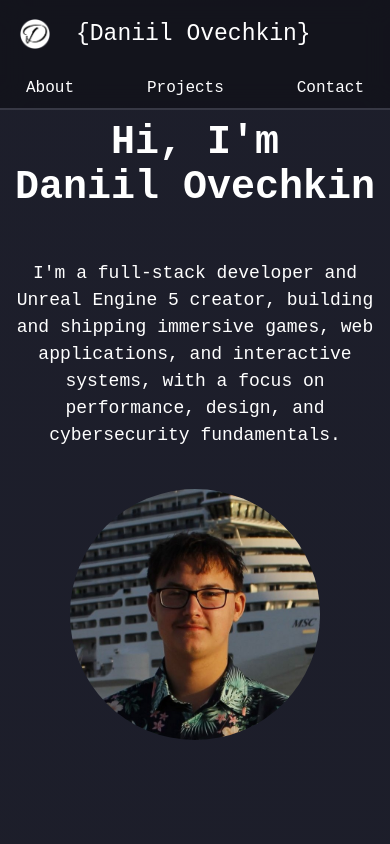
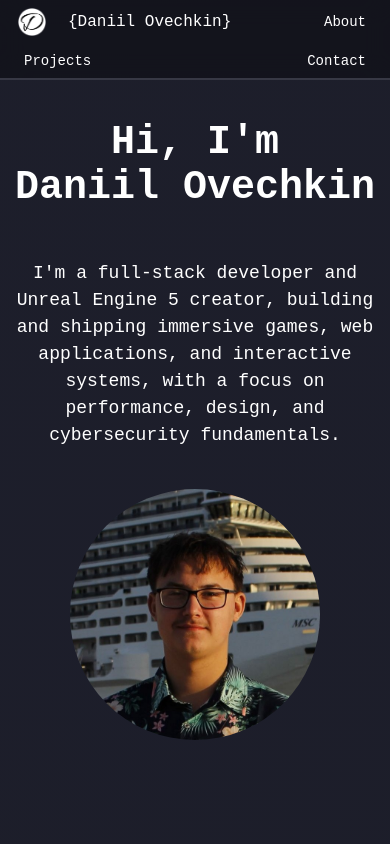
Before and after one commit to AlteredZero/daniilcodes.dev, a React (Vite) app: page / in a window 390 px wide. Shown: the top 844 px of the page. Built offline with nearby package versions, Linux system fonts and the light colour scheme; a web font is replaced by a local one.

Commit message:
updated mobile view and fixed other small issues

```diff
--- a/src/index.css
+++ b/src/index.css
@@ -75,6 +75,7 @@ p, h1, h2, li {
   left: 0;
   width: 100%;
   z-index: 30;
+  overflow-x: hidden;
 }
 .HeaderLogo {
   max-width: 40px;
@@ -84,6 +85,7 @@ p, h1, h2, li {
   margin-left: 30px;
   cursor: pointer;
   transition: filter 0.15s ease;
+  flex-shrink: 0;
 }
 .HeaderLogo:hover {
   filter: brightness(0.7);
@@ -103,6 +105,10 @@ p, h1, h2, li {
   margin: 20px;
   margin-left: 10px;
   margin-right: auto;
+  min-width: 0;
+  overflow: hidden;
+  text-overflow: ellipsis;
+  white-space: nowrap;
 }
 .HeaderButtonName:hover {
   color: rgb(149, 149, 149);
@@ -121,6 +127,7 @@ p, h1, h2, li {
   transition: color 0.15s ease-in-out;
   margin: 10px;
   width: auto;
+  flex-shrink: 0;
 }
 .HeaderButton:hover,
 .HeaderButtonHome:hover {
@@ -493,13 +500,20 @@ p, h1, h2, li {
     justify-content: space-between;
     padding: 0 10px;
   }
+  .HeaderButtonName {
+    font-size: 16px;
+    max-width: 55%;
+    margin: 8px;
+    margin-right: auto;
+  }
   .HeaderButton {
-    font-size: 16px;
-    margin: 10px;
+    font-size: 14px;
+    max-width: none;
+    margin: 8px;
   }
   .HeaderLogo {
-    margin: 10px;
-    max-width: 30px;
+    margin: 8px;
+    max-width: 28px;
   }
   .Profile {
     flex-direction: column;
```
